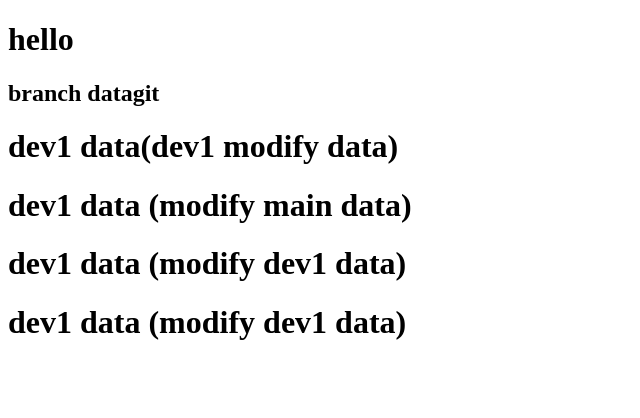
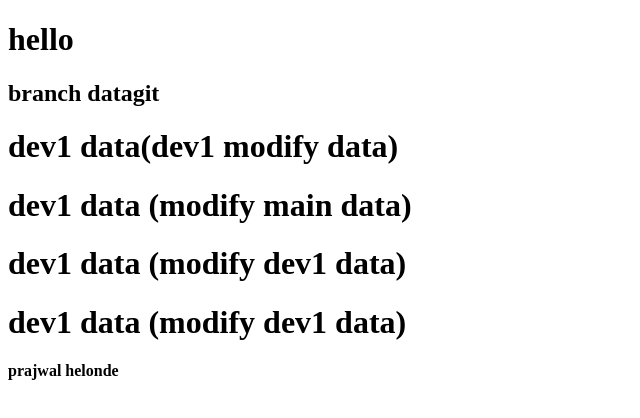
Before and after one commit to prajwalhelonde/prajwal, a plain HTML site: page pskap/index.html in a window 1280 px wide. Shown: the whole page, without its empty margins (0-640 px from the left). Drawn offline with Linux system fonts and the light colour scheme.

Commit message:
h4 data added

```diff
--- a/pskap/index.html
+++ b/pskap/index.html
@@ -12,6 +12,7 @@
     <h1>dev1 data (modify main data)</h1>
     <h1>dev1 data (modify dev1 data)</h1>
     <h1>dev1 data (modify dev1 data)</h1>
+    <h4>prajwal helonde</h4>
 
 </body>
 </html>
```
